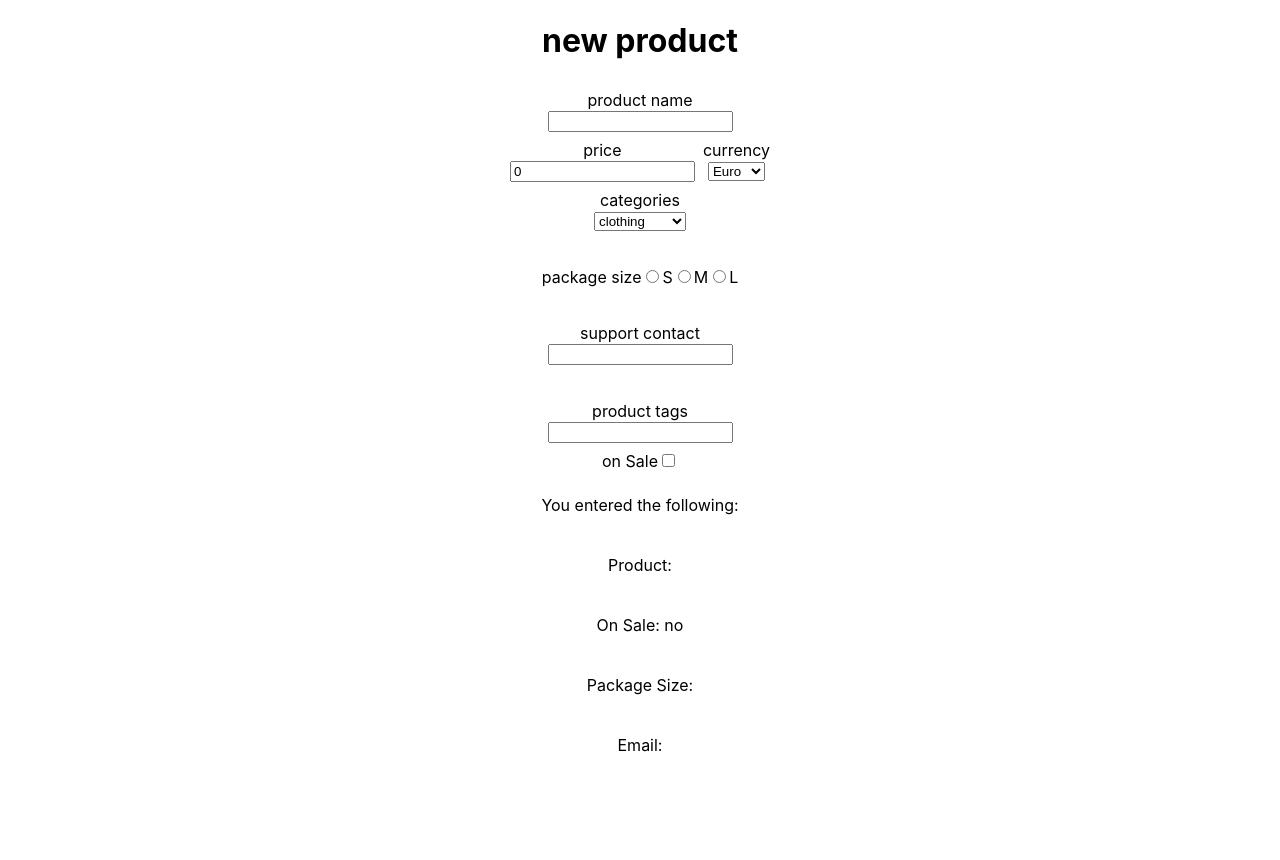
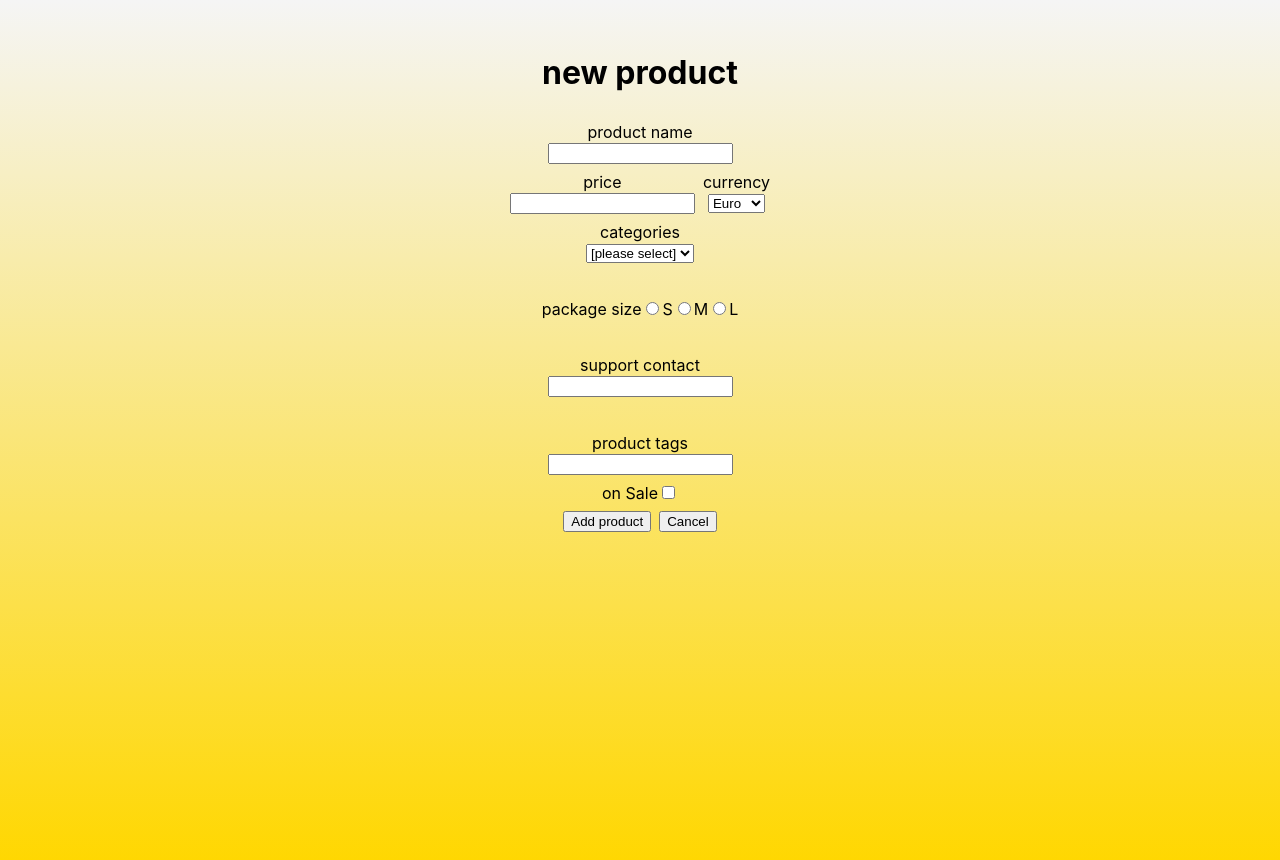
Before and after one commit to m-schwald/form-exercise, a React (Create React App) app: page / in a window 1280 px wide. Shown: the top 860 px of the page. Before the commit the page ends 800 px from the top, so only its background shows below. Built offline with nearby package versions, Linux system fonts and the light colour scheme.

Commit message:
tuesday morning

```diff
--- a/src/App.js
+++ b/src/App.js
@@ -1,139 +1,25 @@
 import { useState } from "react";
 import styled from "styled-components";
+import ProductForm from "./ProductForm";
+import Card from "./Card";
+import { v4 as uuidv4 } from "uuid";
 
 function App() {
-  const [product, setProduct] = useState({
-    product_name: "",
-    price: 0,
-    currency: "",
-    categories: "",
-    package_size: "",
-    contact: "",
-    tags: "",
-    sale: false,
-  });
+  const [products, setProducts] = useState([]);
 
-  const clickHandler = (event) => {
-    const field = event.target;
-    const value = field.type === "checkbox" ? field.checked : field.value;
+  const addProduct = (product) =>
+    setProducts([...products, { ...product, id: uuidv4() }]);
 
-    setProduct({ ...product, [field.name]: value });
-
-    console.log(product);
-  };
-
+  function deleteProducts(event) {
+    event.preventDefault();
+    setProducts([]);
+  }
   return (
     <Main className="App">
-      <h1>new product</h1>
-      <Label>
-        product name
-        <br />
-        <input
-          type="text"
-          name="product_name"
-          onChange={clickHandler}
-          value={product.product_name}
-        />
-      </Label>
-      <Flexbox>
-        <Label>
-          price <br />
-          <input
-            type="number"
-            name="price"
-            onChange={clickHandler}
-            value={product.price}
-          />
-        </Label>
-        <Label>
-          currency <br />
-          <select
-            name="currency"
-            onChange={clickHandler}
-            value={product.currency}
-          >
-            <option value="€">Euro</option>
-            <option value="$">Dollar</option>
-            <option value="¥">Yen</option>
-          </select>
-        </Label>
-      </Flexbox>
-      <Label>
-        categories <br />
-        <select
-          name="categories"
-          onChange={clickHandler}
-          value={product.categories}
-        >
-          <option value="clothing">clothing</option>
-          <option value="birth control">birth control</option>
-          <option value="electronics">electronics</option>
-        </select>
-      </Label>
-      <br />
-      <Label>
-        package size
-        <input
-          type="radio"
-          name="package_size"
-          onChange={clickHandler}
-          value="small"
-          checked={product.package_size === "small"}
-        />
-        S
-        <input
-          type="radio"
-          name="package_size"
-          onChange={clickHandler}
-          value="medium"
-          checked={product.package_size === "medium"}
-        />
-        M
-        <input
-          type="radio"
-          name="package_size"
-          onChange={clickHandler}
-          value="large"
-          checked={product.package_size === "large"}
-        />
-        L
-      </Label>
-      <br />
-      <Label>
-        support contact
-        <br />
-        <input
-          type="email"
-          name="contact"
-          onChange={clickHandler}
-          value={product.contact}
-        />
-      </Label>
-      <br />
-      <Label>
-        product tags
-        <br />
-        <input
-          type="text"
-          name="tags"
-          onChange={clickHandler}
-          value={product.tags}
-        />
-      </Label>
-      <Label>
-        on Sale
-        <input
-          type="checkbox"
-          name="sale"
-          onChange={clickHandler}
-          checked={product.sale}
-        />
-      </Label>
-      <p>You entered the following:</p>
-      <p>Product: {product.product_name}</p>
-      <p>On Sale: {product.sale ? "yes" : "no"}</p>
-      <p>Package Size: {product.package_size}</p>
-      <p>Email: {product.contact}</p>
+      <ProductForm submitFunction={addProduct} />
+      {products.map((item) => (
+        <Card product={item} deleteProducts={deleteProducts} />
+      ))}
     </Main>
   );
 }
@@ -141,19 +27,14 @@ function App() {
 export default App;
 
 const Main = styled.div`
+  background: linear-gradient(whitesmoke, gold);
+  background-size: cover;
+  height: 100%;
+  min-height: 100vh;
   text-align: center;
-  padding: 0 1rem;
+  padding: 2rem 1rem;
   display: flex;
   flex-direction: column;
   align-items: center;
   gap: 0.5rem;
 `;
-
-const Label = styled.label`
-  margin: 0 0;
-`;
-
-const Flexbox = styled.div`
-  display: flex;
-  gap: 0.5rem;
-`;
--- /dev/null
+++ b/src/Card.js
@@ -0,0 +1,28 @@
+import styled from "styled-components";
+
+export default function Card({ product }) {
+  return (
+    <Wrapper>
+      <h2>You entered the following:</h2>
+      <Text>Product: {product.product_name}</Text>
+      <Text>
+        Price: {product.price}
+        {product.currency}
+      </Text>
+      <Text>On Sale: {product.sale ? "yes" : "no"}</Text>
+      <Text>Package Size: {product.package_size}</Text>
+      <Text>Email: {product.contact}</Text>
+    </Wrapper>
+  );
+}
+
+const Text = styled.p`
+  margin: 0;
+  padding: 0.5rem 0;
+`;
+
+const Wrapper = styled.section`
+  padding: 1rem;
+  background: url("https://images.unsplash.com/photo-1548685913-fe6678babe8d?ixid=MXwxMjA3fDB8MHxzZWFyY2h8Mzl8fHRleHR1cmV8ZW58MHx8MHw%3D&ixlib=rb-1.2.1&auto=format&fit=crop&w=1000&q=60");
+  border: inset 2px black;
+`;
--- /dev/null
+++ b/src/ProductForm.js
@@ -0,0 +1,169 @@
+import { useState } from "react";
+import styled from "styled-components";
+
+export default function ProductForm({ submitFunction }) {
+  const initialProduct = {
+    product_name: "",
+    price: "",
+    currency: "€",
+    categories: "",
+    package_size: "",
+    contact: "",
+    tags: "",
+    sale: false,
+  };
+
+  const [product, setProduct] = useState(initialProduct);
+
+  const clickHandler = (event) => {
+    const field = event.target;
+    const value = field.type === "checkbox" ? field.checked : field.value;
+
+    setProduct({ ...product, [field.name]: value });
+  };
+
+  function submitForm(event) {
+    event.preventDefault();
+    setProduct(initialProduct);
+    submitFunction(product);
+  }
+
+  function resetForm(event) {
+    event.preventDefault();
+    setProduct(initialProduct);
+  }
+  /*
+  function deleteAllProducts(event) {
+    event.preventDefault();
+    deleteProducts(deleteProducts);
+  } */
+
+  return (
+    <>
+      <h1>new product</h1>
+      <Label>
+        product name
+        <br />
+        <input
+          type="text"
+          name="product_name"
+          onChange={clickHandler}
+          value={product.product_name}
+        />
+      </Label>
+      <Flexbox>
+        <Label>
+          price <br />
+          <input
+            type="number"
+            name="price"
+            onChange={clickHandler}
+            value={product.price}
+          />
+        </Label>
+        <Label>
+          currency <br />
+          <select
+            name="currency"
+            onChange={clickHandler}
+            value={product.currency}
+          >
+            <option value="€">Euro</option>
+            <option value="$">Dollar</option>
+            <option value="¥">Yen</option>
+          </select>
+        </Label>
+      </Flexbox>
+      <Label>
+        categories <br />
+        <select
+          name="categories"
+          onChange={clickHandler}
+          value={product.categories}
+        >
+          <option value="">[please select]</option>
+          <option value="clothing">clothing</option>
+          <option value="birth control">birth control</option>
+          <option value="electronics">electronics</option>
+        </select>
+      </Label>
+      <br />
+      <Label>
+        package size
+        <input
+          type="radio"
+          name="package_size"
+          onChange={clickHandler}
+          value="small"
+          checked={product.package_size === "small"}
+        />
+        S
+        <input
+          type="radio"
+          name="package_size"
+          onChange={clickHandler}
+          value="medium"
+          checked={product.package_size === "medium"}
+        />
+        M
+        <input
+          type="radio"
+          name="package_size"
+          onChange={clickHandler}
+          value="large"
+          checked={product.package_size === "large"}
+        />
+        L
+      </Label>
+      <br />
+      <Label>
+        support contact
+        <br />
+        <input
+          type="email"
+          name="contact"
+          onChange={clickHandler}
+          value={product.contact}
+        />
+      </Label>
+      <br />
+      <Label>
+        product tags
+        <br />
+        <input
+          type="text"
+          name="tags"
+          onChange={clickHandler}
+          value={product.tags}
+        />
+      </Label>
+      <Label>
+        on Sale
+        <input
+          type="checkbox"
+          name="sale"
+          onChange={clickHandler}
+          checked={product.sale}
+        />
+      </Label>
+      <Flexbox>
+        <button type="submit" onClick={submitForm}>
+          Add product
+        </button>
+        <button type="reset" onClick={resetForm}>
+          Cancel
+        </button>
+        {/*   <button onClick={deleteAllProducts}>delete all products</button> */}
+      </Flexbox>
+    </>
+  );
+}
+
+const Label = styled.label`
+  margin: 0 0;
+`;
+
+const Flexbox = styled.div`
+  display: flex;
+  gap: 0.5rem;
+`;
--- a/src/index.js
+++ b/src/index.js
@@ -1,17 +1,11 @@
-import React from 'react';
-import ReactDOM from 'react-dom';
-import './index.css';
-import App from './App';
-import reportWebVitals from './reportWebVitals';
+import React from "react";
+import ReactDOM from "react-dom";
+import "./index.css";
+import App from "./App";
 
 ReactDOM.render(
   <React.StrictMode>
     <App />
   </React.StrictMode>,
-  document.getElementById('root')
+  document.getElementById("root")
 );
-
-// If you want to start measuring performance in your app, pass a function
-// to log results (for example: reportWebVitals(console.log))
-// or send to an analytics endpoint. Learn more: https://bit.ly/CRA-vitals
-reportWebVitals();
--- a/src/reportWebVitals.js
+++ /dev/null
@@ -1,13 +0,0 @@
-const reportWebVitals = onPerfEntry => {
-  if (onPerfEntry && onPerfEntry instanceof Function) {
-    import('web-vitals').then(({ getCLS, getFID, getFCP, getLCP, getTTFB }) => {
-      getCLS(onPerfEntry);
-      getFID(onPerfEntry);
-      getFCP(onPerfEntry);
-      getLCP(onPerfEntry);
-      getTTFB(onPerfEntry);
-    });
-  }
-};
-
-export default reportWebVitals;
```
Also changed, not shown: src/logo.svg (deleted).
